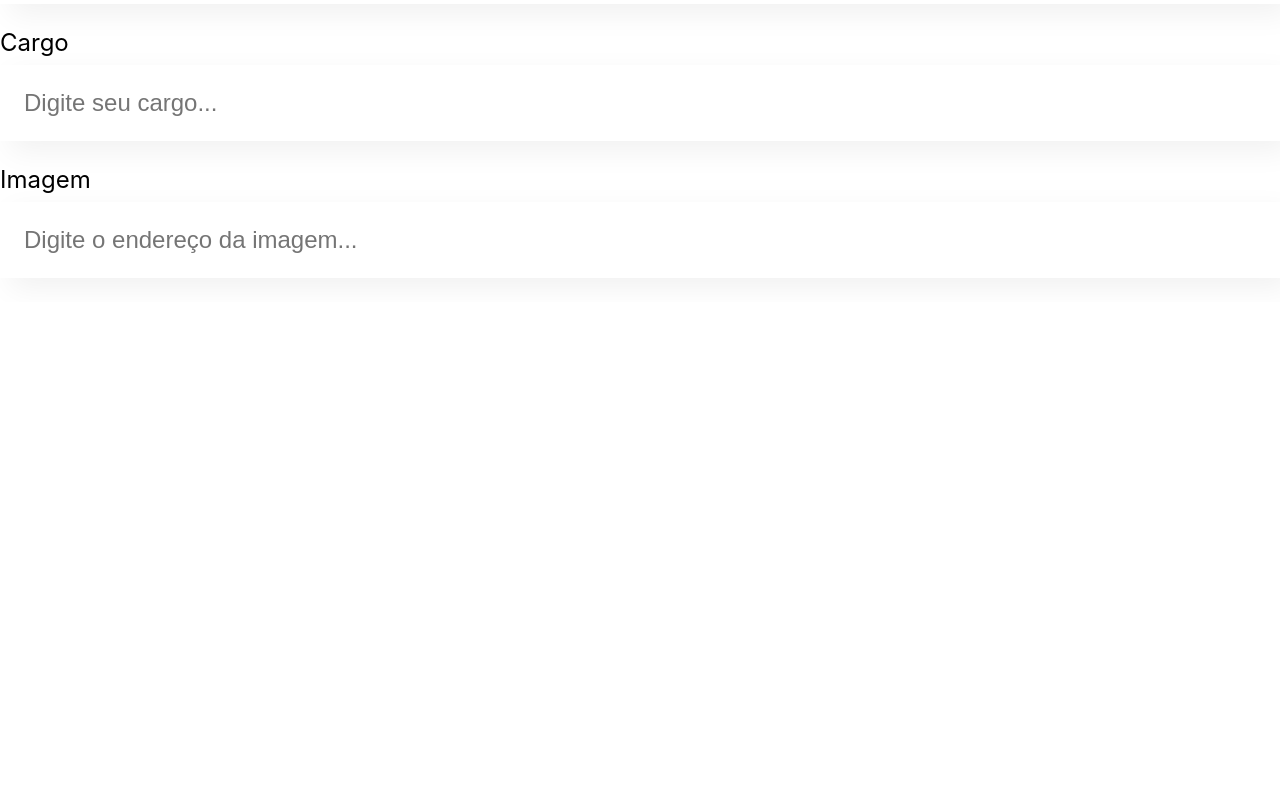
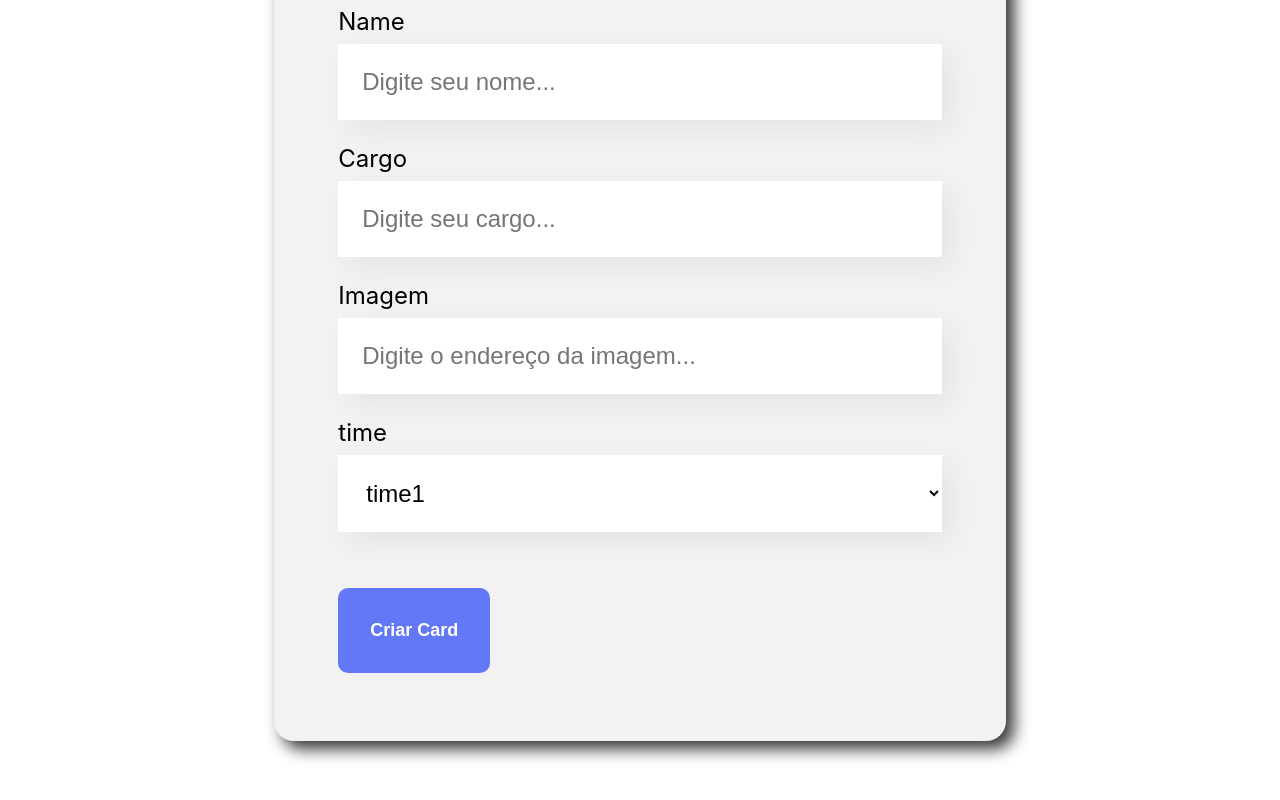
Before and after one commit to RondinelliNelvam/ProjectReact, a React (Create React App) app: page / in a window 1280 px wide. Shown: the part 680-1480 px from the top of the page. Before the commit the page ends 982 px from the top, so only its background shows below. Built offline with nearby package versions, Linux system fonts and the light colour scheme.

Commit message:
Manipulando os inputs do usuário

```diff
--- /dev/null
+++ b/src/components/Button/Button.css
@@ -0,0 +1,15 @@
+.button{
+    background-color: #6278F7;
+    border-radius: 10px;
+    font-weight: 700;
+    font-size: 18px;
+    padding: 32px;
+    border: none;
+    cursor:pointer;
+    color: #FFF;
+    margin: 32px 0;
+}
+
+.button:hover{
+    color: #95FFD4
+}
--- /dev/null
+++ b/src/components/Button/Button.js
@@ -0,0 +1,7 @@
+import "./Button.css";
+
+const Button = (props) => {
+  return <button className="button">{props.texto}</button>;
+};
+
+export default Button;
--- a/src/components/Forms/Forms.css
+++ b/src/components/Forms/Forms.css
@@ -0,0 +1,13 @@
+.formulario{
+display: flex;
+justify-content: center;
+margin: 80px 0;
+}
+
+.formulario form{
+    max-width: 80%;
+    background-color: #F2F2F2;
+    border-radius: 20px;
+    padding: 36px 64px;
+    box-shadow: 8px 8px 16px rgba(0,0,0,0.8);
+}
--- a/src/components/Forms/Forms.js
+++ b/src/components/Forms/Forms.js
@@ -1,14 +1,45 @@
+import { useState } from "react";
+import Button from "../Button/Button";
+import { SuspenseList } from "../SuspenseList/SuspenseList";
 import TextField from "../TextField/TextField";
 import "./Forms.css";
 
 const Forms = () => {
+  const times = ["time1", "time2", "time3", "time4", "time5", "time6"];
+  const [nome, setNome] = useState("");
+  const [cargo, setCargo] = useState("");
+  const [imagem, setImagem] = useState("");
+
+  const onSave = (event) => {
+    event.preventDefault();
+    console.log("Form foi submetido =>", nome, cargo, imagem);
+  };
   return (
-    <section>
-      <form>
+    <section className="formulario">
+      <form onSubmit={onSave}>
         <h2>Preencha os dados para criar o card do colaborador</h2>
-        <TextField label="Name" placeholder="Digite seu nome" />
-        <TextField label="Cargo" placeholder="Digite seu cargo" />
-        <TextField label="Imagem" placeholder="Digite o endereço da imagem" />
+        <TextField
+          obrigatorio={true}
+          label="Name"
+          placeholder="Digite seu nome"
+          valor={nome}
+          onAlterado={(valor) => setNome(valor)}
+        />
+        <TextField
+          obrigatorio={true}
+          label="Cargo"
+          placeholder="Digite seu cargo"
+          valor={cargo}
+          onAlterado={(valor) => setCargo(valor)}
+        />
+        <TextField
+          label="Imagem"
+          placeholder="Digite o endereço da imagem"
+          valor={imagem}
+          onAlterado={(valor) => setImagem(valor)}
+        />
+        <SuspenseList label="time" itens={times} />
+        <Button texto="Criar Card" />
       </form>
     </section>
   );
--- /dev/null
+++ b/src/components/SuspenseList/SuspenseList.css
@@ -0,0 +1,17 @@
+.suspense-list{
+    margin:24px 0;
+}
+.suspense-list label{
+    display: block;
+    margin-bottom: 8px;
+    font-size: 24px;
+}
+.suspense-list select{
+    background-color: #FFF;
+    box-shadow:10px 10px 30px rgba(0, 0, 0, 0.06);
+    width: 100%;
+    border:none;
+    font-size: 24px;
+    padding: 24px;
+    box-sizing: border-box;
+}
--- /dev/null
+++ b/src/components/SuspenseList/SuspenseList.js
@@ -0,0 +1,16 @@
+import "./SuspenseList.css";
+
+const SuspenseList = (props) => {
+  return (
+    <div className="suspense-list">
+      <label>{props.label}</label>
+      <select>
+        {props.itens.map((item) => (
+          <option key={item}>{item}</option>
+        ))}
+      </select>
+    </div>
+  );
+};
+
+export { SuspenseList };
--- a/src/components/TextField/TextField.js
+++ b/src/components/TextField/TextField.js
@@ -3,10 +3,18 @@ import "./TextField.css";
 const TextField = (props) => {
   const modifyPlaceholder = `${props.placeholder}...`;
 
+  const onDigit = (event) => {
+    props.onAlterado(event.target.value);
+  };
   return (
     <div className="campo-texto">
       <label>{props.label}</label>
-      <input placeholder={modifyPlaceholder} />
+      <input
+        value={props.valor}
+        onChange={onDigit}
+        required={props.obrigatorio}
+        placeholder={modifyPlaceholder}
+      />
     </div>
   );
 };
```
